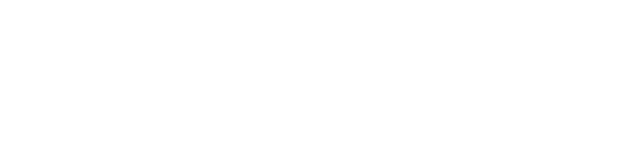
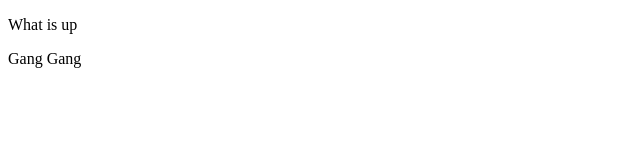
Before and after one commit to lesposlales/Collegexxihelper.github.io, a plain HTML site: page index.html in a window 1280 px wide. Shown: the whole page, without its empty margins (0-640 px from the left). Drawn offline with Linux system fonts and the light colour scheme.

Commit message:
Update index.html

```diff
--- a/index.html
+++ b/index.html
@@ -4,6 +4,7 @@
         <title>Google Classroom [2]</title>
     </head>
     <body>
-
+        <p>What is up</p>
+        <p>Gang Gang</p>
     </body>
 </html>
```
